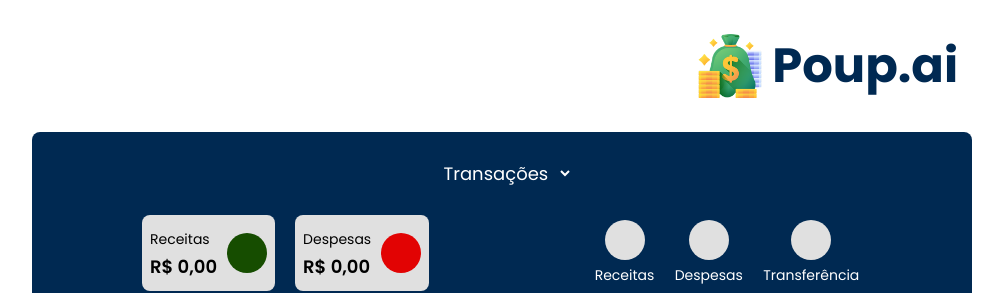
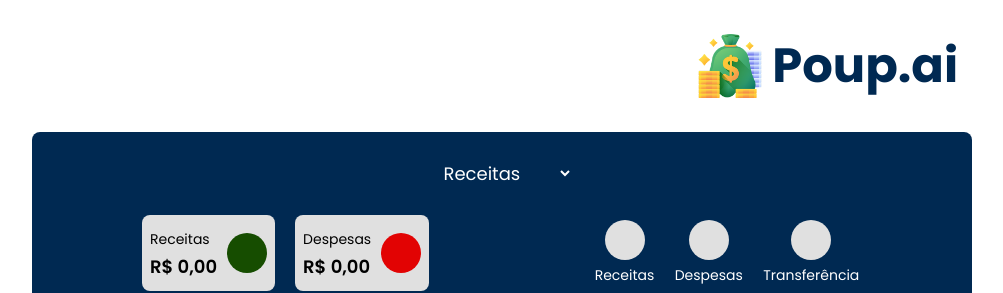
Before and after one commit to Douglass1981/FIAP-Fase1, a Next.js app: page /income in a window 1280 px wide. Shown: the top 293 px of the page, without its empty margins (138-1141 px from the left). Built offline with nearby package versions, Linux system fonts and the light colour scheme; some icons are missing.

Commit message:
fix(income): adjust dropdown

```diff
--- a/src/app/income/page.tsx
+++ b/src/app/income/page.tsx
@@ -83,16 +83,6 @@ export default function Income() {
                 }
               >
                 <option
-                  value="/income__main"
-                  className={
-                    styles[
-                    "income__main__container-info__navigation__select__options"
-                    ]
-                  }
-                >
-                  Transações
-                </option>
-                <option
                   value="/income"
                   className={
                     styles[
@@ -101,6 +91,16 @@ export default function Income() {
                   }
                 >
                   Receitas
+                </option>
+                <option
+                  value="/transactions"
+                  className={
+                    styles[
+                    "income__main__container-info__navigation__select__options"
+                    ]
+                  }
+                >
+                  Transações
                 </option>
                 <option
                   value="/expenses"
```
